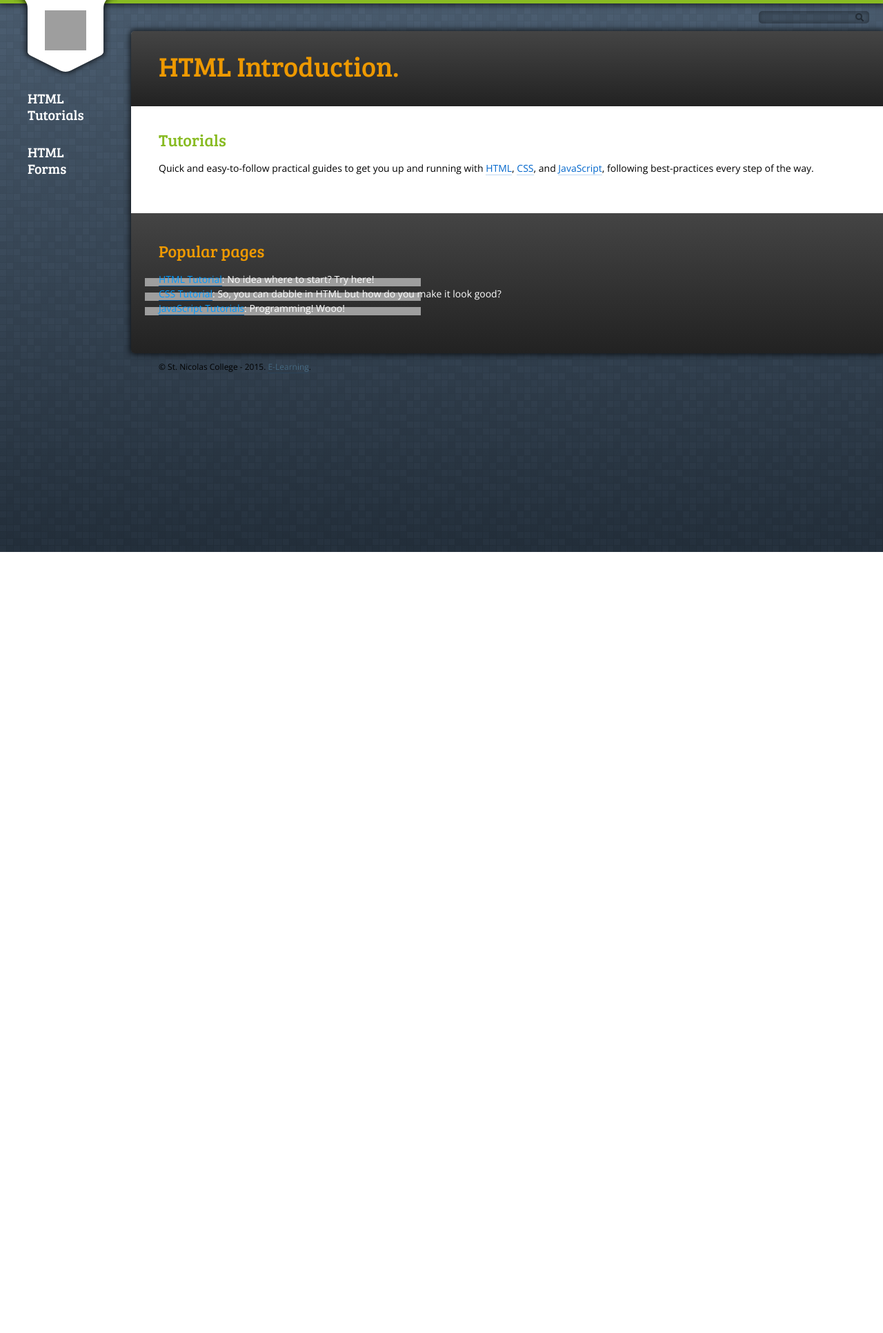
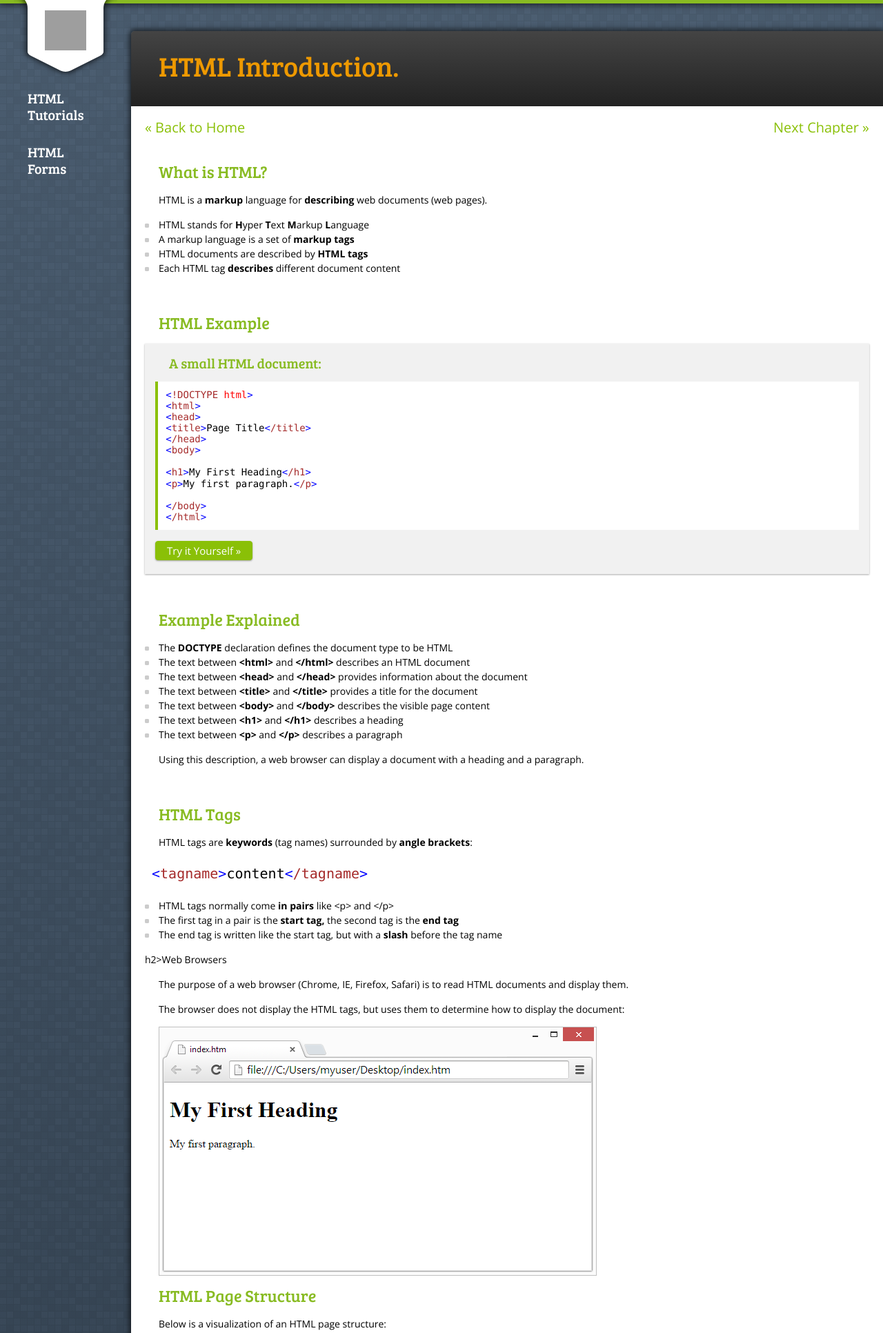
Before and after one commit to aaronra/Courseware, a PHP site: page /view/html/index.html in a window 1280 px wide. Shown: the top 1932 px of the page at 69% size. Before the commit the page ends 800 px from the top, so only its background shows below. Run offline with PHP 8.4, Linux system fonts and the light colour scheme; grey boxes are pictures that could not be loaded.

Commit message:
HTML intro page and HTML intro compiler done

```diff
--- a/css/main.css
+++ b/css/main.css
@@ -11,6 +11,8 @@
 body {
     font: 400 14px/21px "Open Sans", "Helvetica Neue", Helvetica, Arial, sans-serif
 }
+
+
 
 body, #dog_tag span span {
     background: #345 url(../img/bg.gif) 0 0 fixed;
@@ -158,8 +160,8 @@ article h2, article p, article h3 {
 
 h3 {
     font-size: 18px;
-    color: white;
-    margin-top: 30px;
+    color: #8b2;
+    margin: 5px;
 }
 
 /*---- Code ----*/
@@ -286,11 +288,11 @@ article ul ul {
 
 article li {
     padding-left: 20px;
-    background: url(bullet_ccc.gif) 0 9px no-repeat;
+    background: url(../img/bullet_ccc.gif) 0 9px no-repeat;
 }
 
 #related li {
-    background-image: url(bullet_000.png)
+    background-image: url(../img/bullet_000.png)
 }
 
 #longlist li {
@@ -1410,11 +1412,11 @@ input#morombe:focus {
 
     article li {
         padding-left: 10px;
-        background: url(bullet_mob_ccc.gif) 0 10px no-repeat;
+        background: url(../img/bullet_ccc.gif) 0 10px no-repeat;
     }
 
     #related li {
-        background-image: url(bullet_mob_000.gif)
+        background-image: url(../img/bullet_000.png)
     }
 
     #longlist li {
@@ -1429,7 +1431,8 @@ input#morombe:focus {
         padding-left: 20px
     }
 }
-.active{
+
+.active {
     background-color: #234;
     background-color: rgba(0, 0, 0, .2);
     color: #fff;
--- a/css/style.css
+++ b/css/style.css
@@ -1,5 +1,5 @@
-header h1{
-    color:#e90;
+header h1 {
+    color: #e90;
 }
 
 .btn {
@@ -9,9 +9,8 @@ header h1{
     background-image: -ms-linear-gradient(top, #3498db, #2980b9);
     background-image: -o-linear-gradient(top, #3498db, #2980b9);
     background-image: linear-gradient(to bottom, #3498db, #2980b9);
-  -webkit-border-radius: 28;
-  -moz-border-radius: 28;
-  border-radius: 28px;
+    border-bottom-left-radius: 5px;
+    border-bottom-right-radius: 5px;
     font-family: Arial;
     color: #ffffff;
     font-size: 20px;
@@ -28,3 +27,133 @@ header h1{
     background-image: linear-gradient(to bottom, #3cb0fd, #3498db);
     text-decoration: none;
 }
+
+div.chapter div.prev {
+    width: 40%;
+    float: left;
+    text-align: left;
+    overflow: hidden;
+    white-space: nowrap;
+}
+
+a.chapter {
+    color: #8AC007;
+    background-color: transparent;
+    text-decoration: none;
+}
+
+div.chapter div.next {
+    width: 48%;
+    float: right;
+    text-align: right;
+    white-space: nowrap;
+    overflow: hidden;
+}
+
+div.chapter {
+    font-size: 20px;
+    margin: 0px;
+    padding: 0px;
+    width: auto;
+    overflow: hidden;
+}
+
+div.example {
+    width: auto;
+    color: #000000;
+    background-color: #f1f1f1;
+    padding: 15px;
+    line-height: 1.15em;
+    word-wrap: break-word;
+    margin-bottom: 12px;
+    margin-top: 12px;
+    box-shadow: 0 1px 3px rgba(0, 0, 0, 0.12), 0 1px 2px rgba(0, 0, 0, 0.24);
+}
+
+h2.example, h2.example_head {
+    font-size: 20px;
+    margin-top: 1px !important;
+}
+
+div.example_code, div.code, div.code div {
+    font-family: Consolas, "courier new";
+}
+
+div.example_code {
+    width: auto;
+    background-color: #ffffff;
+    padding: 1.1%;
+    border-left: 4px solid #8AC007;
+    word-wrap: break-word;
+}
+
+.highLT, .highGT {
+    color: blue;
+}
+
+.highELE {
+    color: brown;
+}
+
+.highATT {
+    color: red;
+}
+
+a.tryitbtn {
+    border-radius: 4px;
+    display: inline-block;
+    color: #FFFFFF;
+    background-color: #8AC007;
+    font-size: 15px;
+    text-align: center;
+    padding: 5px 16px;
+    text-decoration: none;
+    margin-left: 0;
+    margin-top: 0px;
+    margin-bottom: 5px;
+    border: 1px solid #8AC007;
+    white-space: nowrap;
+    box-shadow: 0 1px 3px rgba(0, 0, 0, 0.12), 0 1px 2px rgba(0, 0, 0, 0.24);
+}
+
+a.tryitbtn:hover {
+    background-color: #9BDA01;
+    border-color: transparent;
+    box-shadow: 0 5px 11px 0 rgba(0, 0, 0, 0.18), 0 4px 15px 0 rgba(0, 0, 0, 0.15);
+}
+
+.img-responsive {
+    display: block;
+    max-width: 100%;
+    height: auto
+}
+
+div.code {
+    width: auto;
+    border: 1px solid #dddddd;
+    background-color: #f1f1f1;
+    color: #444444;
+    padding: 1.1%;
+    margin: 0;
+    word-wrap: break-word;
+    margin-bottom: 12px;
+}
+
+table.reference {
+    width: 100%;
+    max-width: 100%;
+    border-left: 1px solid #dddddd;
+    border-right: 1px solid #dddddd;
+    border-bottom: 1px solid #dddddd;
+}
+
+table.reference tr:nth-child(even) {
+    background-color: #f1f1f1;
+}
+
+table.reference > thead > tr > th, table.reference > tbody > tr > th, table.reference > tfoot > tr > th, table.reference > thead > tr > td, table.reference > tbody > tr > td, table.reference > tfoot > tr > td {
+    padding: 8px;
+    line-height: 1.42857143;
+    vertical-align: top;
+    border-top: 1px solid #ddd;
+}
--- a/view/html/index.html
+++ b/view/html/index.html
@@ -30,15 +30,211 @@
 
     <section id="main_content">
 
+        <div class="chapter">
+            <div class="prev"><a class="chapter" href="/index.php">« Back to Home</a></div>
+            <div class="next"><a class="chapter" href="#">Next Chapter »</a></div>
+        </div>
 
-        <h2 id="c1">Tutorials</h2>
+        <h2>What is HTML?</h2>
 
-        <p>Quick and easy-to-follow practical guides to get you up and
-            running with <a href="#">HTML</a>, <a
-                    href="#">CSS</a>, and <a
-                    href="#">JavaScript</a>, following best-practices every step
-            of the way.</p>
+        <p>HTML is a <em>markup</em> language for <em>describing</em> web documents (web pages).</p>
+        <ul>
+            <li>HTML stands for <b>H</b>yper <b>T</b>ext <b>M</b>arkup <b>L</b>anguage</li>
+            <li>A markup language is a set of <b>markup tags</b></li>
+            <li>HTML documents are described by <b>HTML tags</b></li>
+            <li>Each HTML tag <b>describes</b> different document content</li>
+        </ul>
 
+        <hr>
+        <h2>HTML Example</h2>
+
+        <div class="example">
+            <h2 class="example">A small HTML document:</h2>
+
+            <div class="example_code notranslate htmlHigh">
+                <span class="highLT">&lt;</span><span class="highELE">!DOCTYPE</span> <span
+                    class="highATT">html</span><span class="highGT">&gt;</span><br>
+                <span class="highLT">&lt;</span><span class="highELE">html</span><span
+                    class="highGT">&gt;</span><br><span class="highLT">&lt;</span><span class="highELE">head</span><span
+                    class="highGT">&gt;</span><br><span class="highLT">&lt;</span><span
+                    class="highELE">title</span><span class="highGT">&gt;</span>Page Title<span
+                    class="highLT">&lt;</span><span class="highELE">/title</span><span class="highGT">&gt;</span><br>
+                <span class="highLT">&lt;</span><span class="highELE">/head</span><span class="highGT">&gt;</span><br>
+                <span class="highLT">&lt;</span><span class="highELE">body</span><span
+                    class="highGT">&gt;</span><br><br><span class="highLT">&lt;</span><span
+                    class="highELE">h1</span><span class="highGT">&gt;</span>My First Heading<span
+                    class="highLT">&lt;</span><span class="highELE">/h1</span><span class="highGT">&gt;</span><br><span
+                    class="highLT">&lt;</span><span class="highELE">p</span><span class="highGT">&gt;</span>My first
+                paragraph.<span class="highLT">&lt;</span><span class="highELE">/p</span><span
+                    class="highGT">&gt;</span><br><br>
+                <span class="highLT">&lt;</span><span class="highELE">/body</span><span
+                    class="highGT">&gt;</span><br><span class="highLT">&lt;</span><span
+                    class="highELE">/html</span><span class="highGT">&gt;</span>
+            </div>
+            <br><a target="_blank" href="indexCompiler.html" class="tryitbtn">Try it Yourself »</a>
+        </div>
+        <hr>
+        <h2>Example Explained</h2>
+        <ul>
+            <li>The <strong>DOCTYPE</strong> declaration defines the document type to be HTML</li>
+            <li>The text between <strong>&lt;html&gt;</strong> and <strong>&lt;/html&gt;</strong> describes an HTML
+                document
+            </li>
+            <li>The text between <strong>&lt;head&gt;</strong> and <strong>&lt;/head&gt;</strong> provides information
+                about the document
+            </li>
+            <li>The text between <strong>&lt;title&gt;</strong> and <strong>&lt;/title&gt;</strong> provides a title for
+                the document
+            </li>
+            <li>The text between <strong>&lt;body&gt;</strong> and <strong>&lt;/body&gt;</strong> describes the visible
+                page content
+            </li>
+            <li>The text between <strong>&lt;h1&gt;</strong> and <strong>&lt;/h1&gt;</strong> describes a heading</li>
+            <li>The text between <strong>&lt;p&gt;</strong> and <strong>&lt;/p&gt;</strong> describes a paragraph</li>
+        </ul>
+        <p>Using this description, a web browser can display a document with a heading and a paragraph.</p>
+        <hr>
+        <h2>HTML Tags</h2>
+
+        <p>HTML tags are <strong>keywords</strong> (tag names) surrounded by <b>angle brackets</b>:</p>
+
+        <div class="htmlHigh"
+             style="font-size:20px;padding:10px;margin-bottom:10px;word-wrap:break-word;font-family:Consolas,'courier new'">
+            <span class="highLT">&lt;</span><span class="highELE">tagname</span><span
+                class="highGT">&gt;</span>content<span class="highLT">&lt;</span><span
+                class="highELE">/tagname</span><span class="highGT">&gt;</span>
+        </div>
+        <ul>
+            <li>HTML tags normally come <b>in pairs</b> like &lt;p&gt; and &lt;/p&gt;</li>
+            <li>The first tag in a pair is the <b> start tag,</b> the second tag is the <b> end tag</b></li>
+            <li>The end tag is written like the start tag, but with a <strong>slash</strong> before the tag name</li>
+        </ul>
+        <hr>
+        h2>Web Browsers</h2>
+        <p>The purpose of a web browser (Chrome, IE, Firefox, Safari) is to read HTML documents and display them.</p>
+
+        <p>The browser does not display the HTML tags, but uses them to determine how to display the document:</p>
+
+        <p><img alt="View in Browser" style="height:auto;width:635px" src="../../img/img_chrome.png"
+                class="img-responsive"></p>
+        <hr>
+
+        <h2>HTML Page Structure</h2>
+
+        <p>Below is a visualization of an HTML page structure:</p>
+
+        <div style="width:99%;border:1px solid grey;padding:3px;margin:0;background-color:#ddd">&lt;html&gt;
+            <div style="width:90%;border:1px solid grey;padding:3px;margin:20px">&lt;head&gt;
+                <div style="width:90%;border:1px solid grey;padding:5px;margin:20px">&lt;title&gt;Page title&lt;/title&gt;
+                </div>
+                &lt;/head&gt;
+            </div>
+            <div style="width:90%;border:1px solid grey;padding:3px;margin:20px;background-color:#fff">&lt;body&gt;
+                <div style="width:90%;border:1px solid grey;padding:5px;margin:20px">&lt;h1&gt;This is a heading&lt;/h1&gt;</div>
+                <div style="width:90%;border:1px solid grey;padding:5px;margin:20px">&lt;p&gt;This is a paragraph.&lt;/p&gt;</div>
+                <div style="width:90%;border:1px solid grey;padding:5px;margin:20px">&lt;p&gt;This is another paragraph.&lt;/p&gt;</div>
+                &lt;/body&gt;
+            </div>
+            &lt;/html&gt;
+        </div>
+
+        <hr>
+
+        <h2>The &lt;!DOCTYPE&gt; Declaration</h2>
+
+        <p>The &lt;!DOCTYPE&gt; declaration helps the browser to display a web page correctly.</p>
+
+        <p>There are different document types on the web.</p>
+
+        <p>To display a document correctly, the browser must know both type and version.</p>
+
+        <p>The doctype declaration is not case sensitive. All cases are acceptable:</p>
+
+        <div class="example">
+            <div class="example_code notranslate htmlHigh">
+                <span class="highLT">&lt;</span><span class="highELE">!DOCTYPE</span> <span
+                    class="highATT">html</span><span class="highGT">&gt;</span><br><br>
+                <span class="highLT">&lt;</span><span class="highELE">!DOCTYPE</span> <span
+                    class="highATT">HTML</span><span class="highGT">&gt;</span><br>
+                <br><span class="highLT">&lt;</span><span class="highELE">!doctype</span> <span
+                    class="highATT">html</span><span class="highGT">&gt;</span><br>
+                <br><span class="highLT">&lt;</span><span class="highELE">!Doctype</span> <span
+                    class="highATT">Html</span><span class="highGT">&gt;</span><br>
+            </div>
+        </div>
+        <hr>
+
+        <h2>Common Declarations</h2>
+
+        <h3>HTML5</h3>
+
+        <div class="code notranslate">
+            <div>
+                &lt;!DOCTYPE html&gt;
+            </div>
+        </div>
+
+        <h3>HTML 4.01</h3>
+
+        <div class="code notranslate">
+            <div>
+                &lt;!DOCTYPE HTML PUBLIC
+                &quot;-//W3C//DTD HTML 4.01 Transitional//EN&quot; &quot;http://www.w3.org/TR/html4/loose.dtd&quot;&gt;
+            </div>
+        </div>
+
+        <h3>XHTML 1.0</h3>
+
+        <div class="code notranslate">
+            <div>
+                &lt;!DOCTYPE html PUBLIC &quot;-//W3C//DTD XHTML 1.0 Transitional//EN&quot; &quot;http://www.w3.org/TR/xhtml1/DTD/xhtml1-transitional.dtd&quot;&gt;
+            </div>
+        </div>
+
+        <hr>
+
+        <h2>HTML Versions</h2>
+
+        <p>Since the early days of the web, there have been many versions of HTML:</p>
+        <table class="reference notranslate">
+            <tr>
+                <th>Version</th>
+                <th>Year</th>
+            </tr>
+            <tr>
+                <td>HTML</td>
+                <td>1991</td>
+            </tr>
+            <tr>
+                <td>HTML 2.0</td>
+                <td>1995</td>
+            </tr>
+            <tr>
+                <td>HTML 3.2</td>
+                <td>1997</td>
+            </tr>
+            <tr>
+                <td>HTML 4.01</td>
+                <td>1999</td>
+            </tr>
+            <tr>
+                <td>XHTML</td>
+                <td>2000</td>
+            </tr>
+            <tr>
+                <td>HTML5</td>
+                <td>2014</td>
+            </tr>
+        </table>
+
+        <br>
+
+
+        <div class="chapter">
+            <div class="prev"><a class="chapter" href="/index.php">« Back to Home</a></div>
+            <div class="next"><a class="chapter" href="#">Next Chapter »</a></div>
+        </div>
+        <br/>
     </section>
 
     <!--<section class="feature">
@@ -80,7 +276,7 @@
     <ul>
         <li id="li_tut" class="parent"><a href="#">HTML Tutorials</a>
             <ul class="child">
-                <li><a href="">HTML Introduction</a></li>
+                <li class="active"><a href="/view/html/index.html">HTML Introduction</a></li>
                 <li><a href="#">HTML Basic</a></li>
                 <li><a href="#">HTML Elements</a></li>
                 <li><a href="#">HTML Attributes</a></li>
@@ -117,10 +313,10 @@
     </ul>
 
 </nav>
-<form action="#" id="search">
+<!--<form action="#" id="search">
     <fieldset><label for="morombe">Search: </label><input name="q" id="morombe"><input type="submit" value="Search">
     </fieldset>
-</form>
+</form>-->
 <footer id="site_footer">
     <p>© St. Nicolas College - 2015.</p>
 
```
Also changed, not shown: css/trystyle.css (added, +152 -0 lines), index.php (+5 -6 lines), view/html/indexCompiler.html (added, +94 -0 lines), img/bullet_000.png (added), img/bullet_ccc.gif (added), img/img_chrome.png (added). Lines whose indentation alone changed are shown as unchanged.
